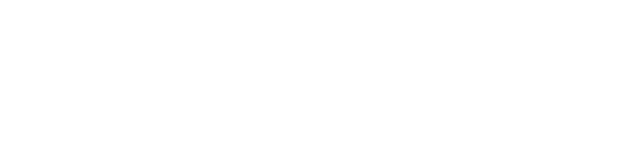
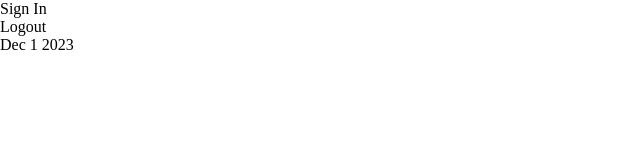
Before and after one commit to K1s4la/Flexbox-Testing1, a plain HTML site: page index.html in a window 1280 px wide. Shown: the whole page, without its empty margins (0-640 px from the left). Drawn offline with Linux system fonts and the light colour scheme.

Commit message:
doing basic style changes to page

```diff
--- a/index.html
+++ b/index.html
@@ -5,5 +5,15 @@
     <meta charset="utf-8">
     <title>Flexbox test 1</title>
     <link rel="stylesheet" href="styles.css">
+<body>
+    <div class="menu-container">
+        <div class="menu">
+            <div class="sign">Sign In</div>
+            <div class="logout">Logout</div>
+            <div class="date">Dec 1 2023</div>
+    </div>
+
+
+    </body>
 </head>
     </html>
--- a/styles.css
+++ b/styles.css
@@ -0,0 +1,8 @@
+* {
+    padding:0px; margin:0px;
+    box-sizing:content-box;
+}
+.menu-container{
+    display:flex;
+
+}
```
